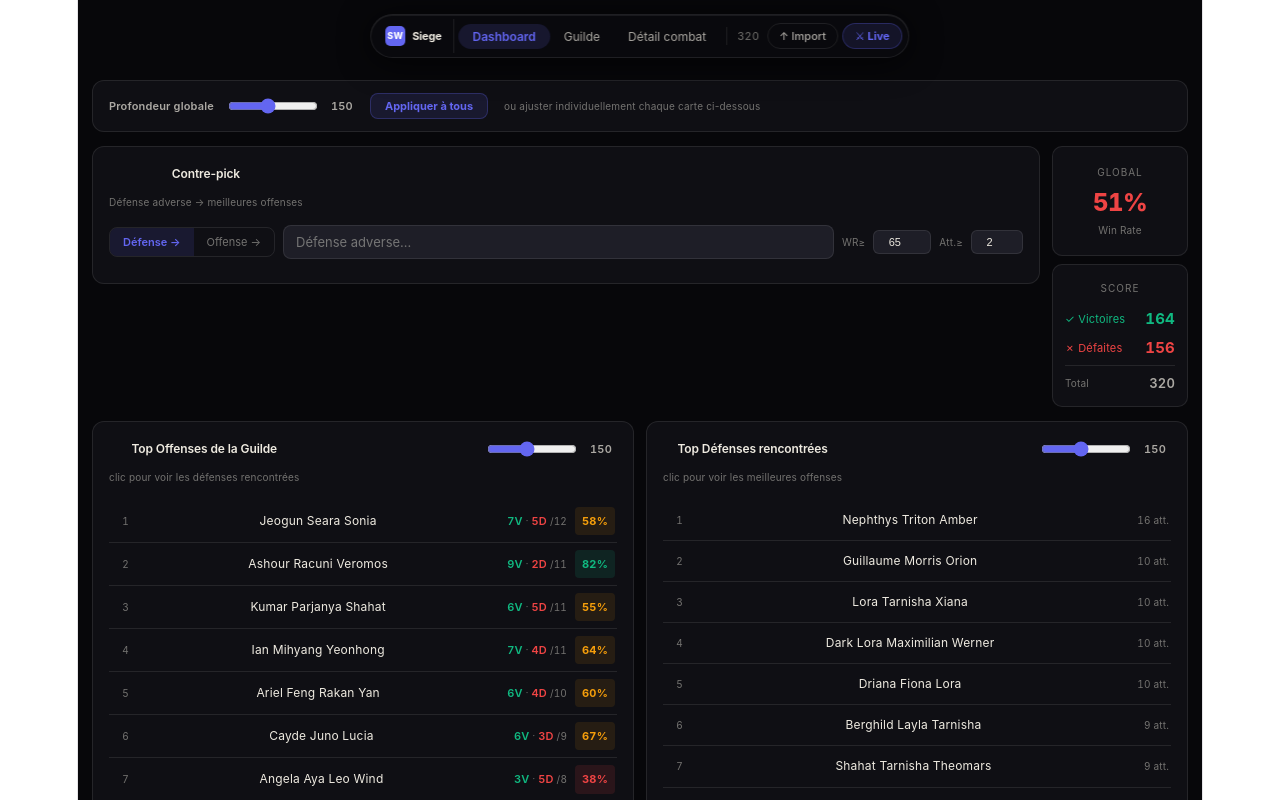
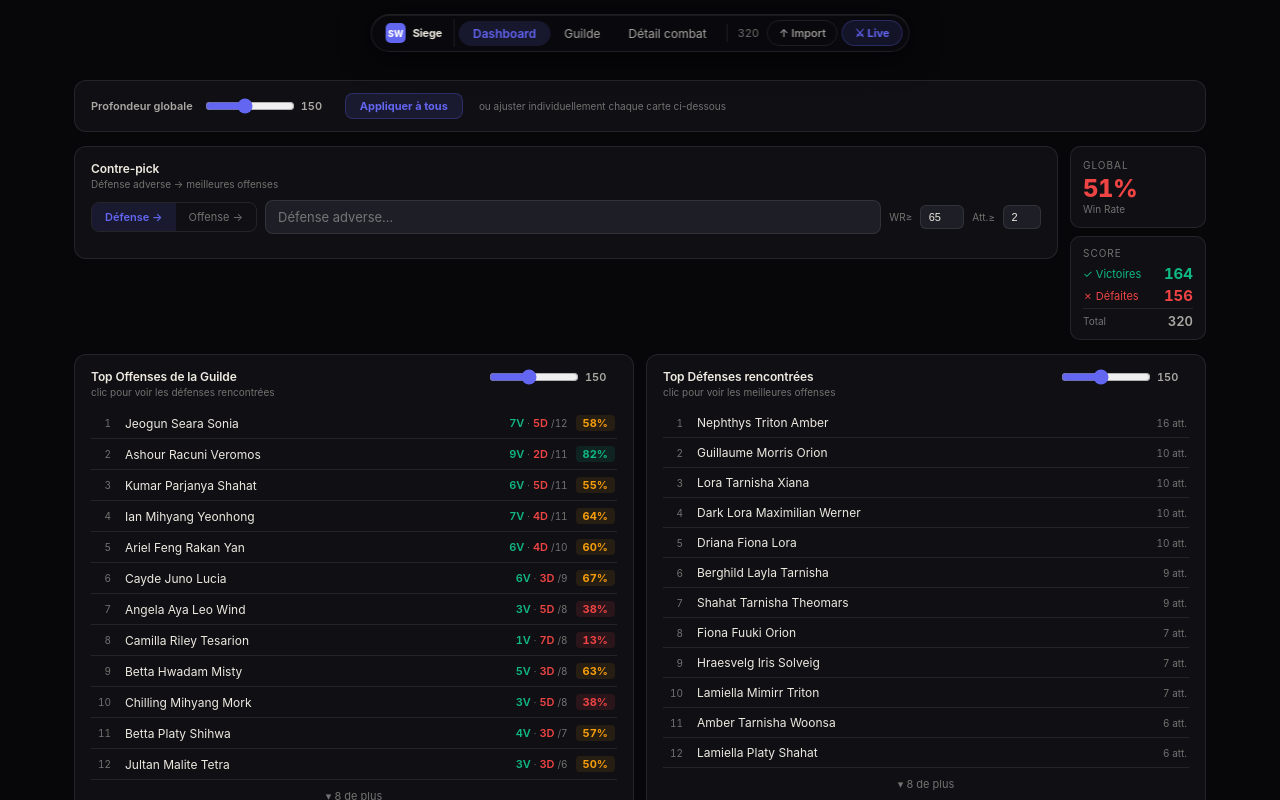
Before and after one commit to Hellwer12/siege-tracker, a React (Vite) app: page / in a window 1280 px wide. Shown: the top 800 px of the page. Built offline with nearby package versions, Linux system fonts and the light colour scheme.

Commit message:
fix white borders

```diff
--- a/src/index.css
+++ b/src/index.css
@@ -1,111 +1,27 @@
-:root {
-  --text: #6b6375;
-  --text-h: #08060d;
-  --bg: #fff;
-  --border: #e5e4e7;
-  --code-bg: #f4f3ec;
-  --accent: #aa3bff;
-  --accent-bg: rgba(170, 59, 255, 0.1);
-  --accent-border: rgba(170, 59, 255, 0.5);
-  --social-bg: rgba(244, 243, 236, 0.5);
-  --shadow:
-    rgba(0, 0, 0, 0.1) 0 10px 15px -3px, rgba(0, 0, 0, 0.05) 0 4px 6px -2px;
+*, *::before, *::after {
+  box-sizing: border-box;
+  margin: 0;
+  padding: 0;
+}
 
-  --sans: system-ui, 'Segoe UI', Roboto, sans-serif;
-  --heading: system-ui, 'Segoe UI', Roboto, sans-serif;
-  --mono: ui-monospace, Consolas, monospace;
-
-  font: 18px/145% var(--sans);
-  letter-spacing: 0.18px;
-  color-scheme: light dark;
-  color: var(--text);
-  background: var(--bg);
-  font-synthesis: none;
-  text-rendering: optimizeLegibility;
+html, body, #root {
+  width: 100%;
+  min-height: 100vh;
+  background: #07070A;
+  color: #EEEAE0;
   -webkit-font-smoothing: antialiased;
   -moz-osx-font-smoothing: grayscale;
-
-  @media (max-width: 1024px) {
-    font-size: 16px;
-  }
 }
 
-@media (prefers-color-scheme: dark) {
-  :root {
-    --text: #9ca3af;
-    --text-h: #f3f4f6;
-    --bg: #16171d;
-    --border: #2e303a;
-    --code-bg: #1f2028;
-    --accent: #c084fc;
-    --accent-bg: rgba(192, 132, 252, 0.15);
-    --accent-border: rgba(192, 132, 252, 0.5);
-    --social-bg: rgba(47, 48, 58, 0.5);
-    --shadow:
-      rgba(0, 0, 0, 0.4) 0 10px 15px -3px, rgba(0, 0, 0, 0.25) 0 4px 6px -2px;
-  }
+/* Scrollbar sombre */
+::-webkit-scrollbar { width: 6px; height: 6px; }
+::-webkit-scrollbar-track { background: transparent; }
+::-webkit-scrollbar-thumb { background: rgba(255,255,255,0.12); border-radius: 3px; }
+::-webkit-scrollbar-thumb:hover { background: rgba(255,255,255,0.22); }
 
-  #social .button-icon {
-    filter: invert(1) brightness(2);
-  }
-}
+/* Supprimer outline par défaut sur les boutons */
+button:focus-visible { outline: 2px solid #6366F1; outline-offset: 2px; }
+button { font-family: inherit; }
 
-body {
-  margin: 0;
-}
-
-#root {
-  width: 1126px;
-  max-width: 100%;
-  margin: 0 auto;
-  text-align: center;
-  border-inline: 1px solid var(--border);
-  min-height: 100svh;
-  display: flex;
-  flex-direction: column;
-  box-sizing: border-box;
-}
-
-h1,
-h2 {
-  font-family: var(--heading);
-  font-weight: 500;
-  color: var(--text-h);
-}
-
-h1 {
-  font-size: 56px;
-  letter-spacing: -1.68px;
-  margin: 32px 0;
-  @media (max-width: 1024px) {
-    font-size: 36px;
-    margin: 20px 0;
-  }
-}
-h2 {
-  font-size: 24px;
-  line-height: 118%;
-  letter-spacing: -0.24px;
-  margin: 0 0 8px;
-  @media (max-width: 1024px) {
-    font-size: 20px;
-  }
-}
-p {
-  margin: 0;
-}
-
-code,
-.counter {
-  font-family: var(--mono);
-  display: inline-flex;
-  border-radius: 4px;
-  color: var(--text-h);
-}
-
-code {
-  font-size: 15px;
-  line-height: 135%;
-  padding: 4px 8px;
-  background: var(--code-bg);
-}
+/* Range input */
+input[type="range"] { cursor: pointer; }
```
